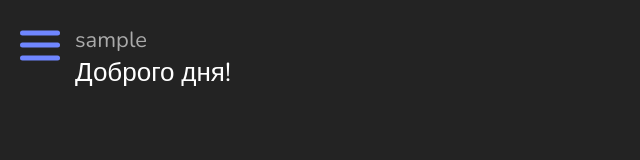
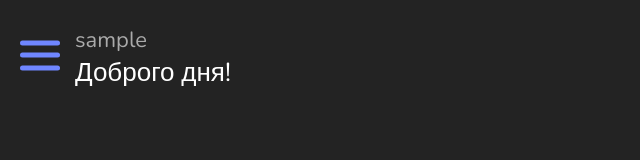
Before and after one commit to Nik91K/SleepTracker, a React (Vite) app: page /sleeptracker in a window 1280 px wide. Shown: the top 160 px of the page, without its empty margins (0-640 px from the left). Built offline with nearby package versions, Linux system fonts and the light colour scheme; sample sign-in values are in the browser's storage.

Commit message:
added text if there is no data in local storage and add some styles

```diff
--- a/src/components/Layout/Sitebar/Sitebar.tsx
+++ b/src/components/Layout/Sitebar/Sitebar.tsx
@@ -15,8 +15,8 @@ const Sitebar = () => {
     const showSidebar = location.pathname.startsWith('/sleeptracker')
 
     useEffect(() => {
-        const nameStorage = localStorage.getItem('UserName')
-        const emailStorage = localStorage.getItem('UserEmail')
+        const nameStorage = localStorage.getItem('UserName') || 'Користувач'
+        const emailStorage = localStorage.getItem('UserEmail') || 'email@example.com'
         if (nameStorage) setName(nameStorage)
         if (emailStorage) setEmail(emailStorage)
     }, [])
--- a/src/components/Layout/Sitebar/style.css
+++ b/src/components/Layout/Sitebar/style.css
@@ -28,9 +28,9 @@ nav {
 .ham-menu {
     height: 50px;
     width: 40px;
-    position: absolute;
+    position: fixed;
     cursor: pointer;
-    top: 20px;
+    top: 30px;
     left: 20px;
 }
 .ham-menu span {
```
